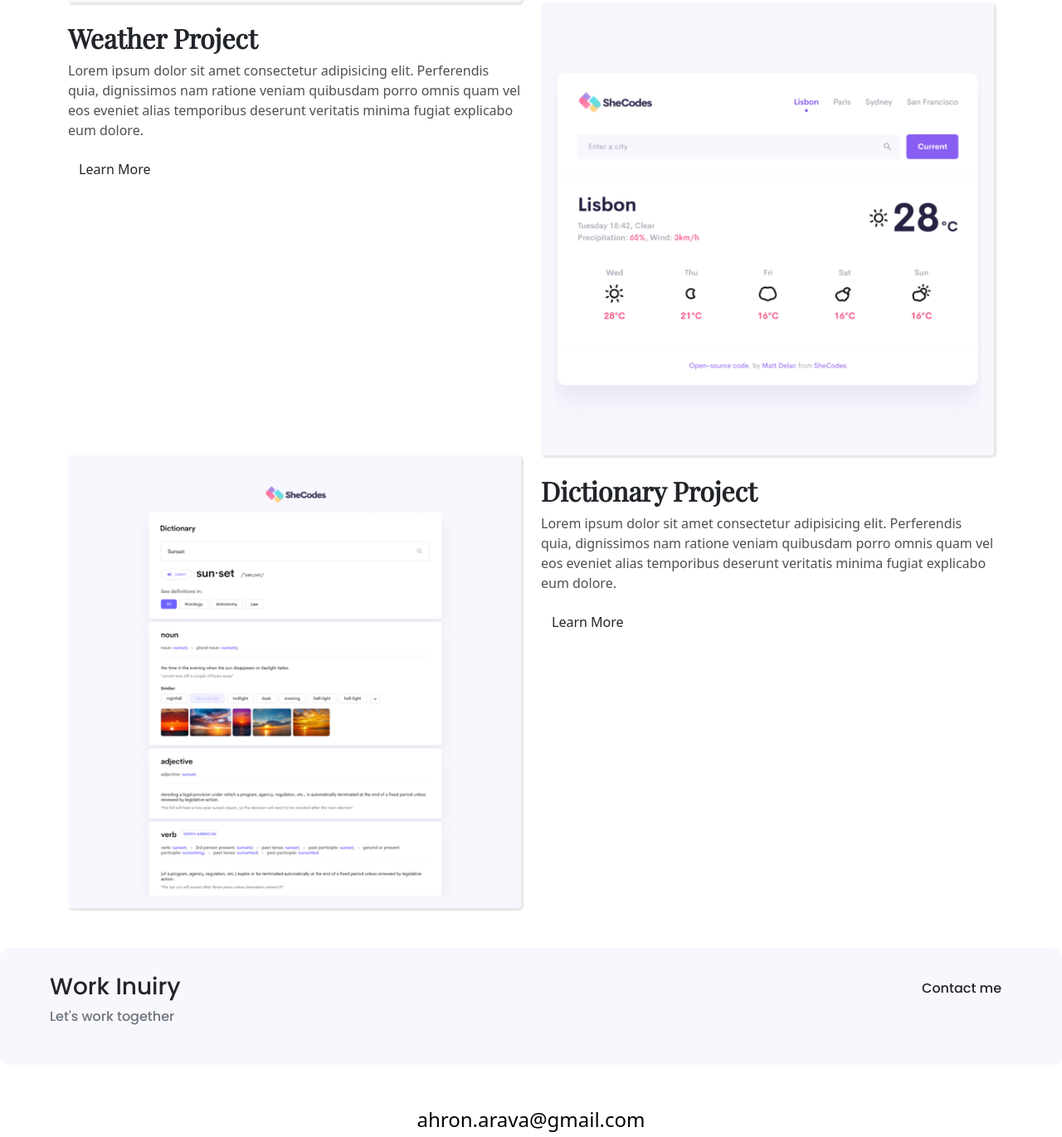
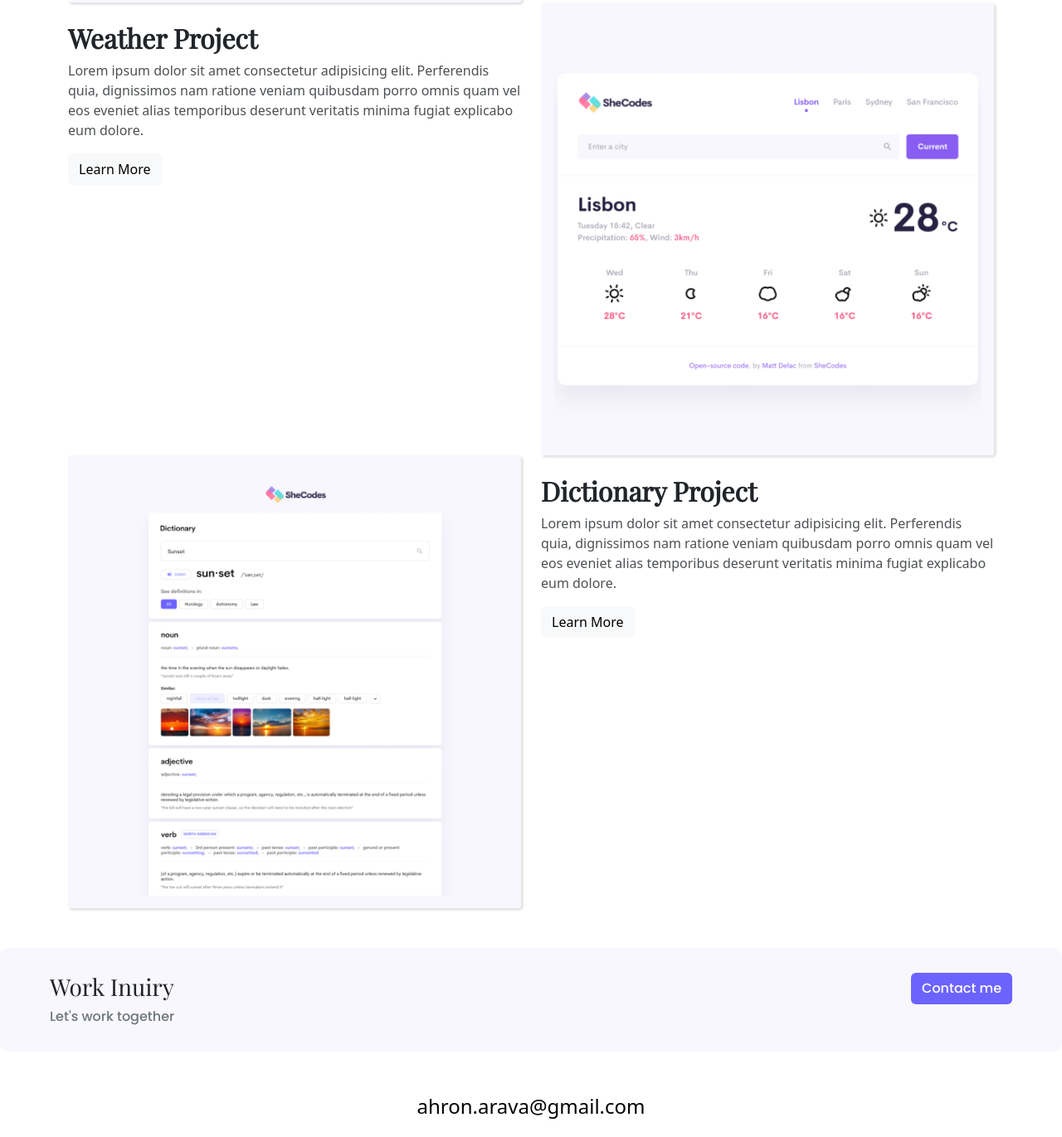
Before and after one commit to AravaaK/Protfolio-project, a plain HTML site: page index.html in a window 1280 px wide. Shown: the part 1334-2705 px from the top of the page at 83% size. Drawn offline with nearby package versions, Linux system fonts and the light colour scheme; a web font is replaced by a local one.

Commit message:
Edited btn

```diff
--- a/index.html
+++ b/index.html
@@ -73,13 +73,13 @@
   <p class="md-5" > Lorem ipsum dolor sit amet consectetur adipisicing elit. Perferendis quia, dignissimos nam ratione veniam quibusdam porro omnis quam vel eos eveniet alias temporibus deserunt veritatis minima fugiat explicabo eum dolore.
   </p>
 
-  <a href="#" class="btn btn-branding">Learn More</a>
+  <a href="#" class="btn btn-light">Learn More</a>
    </div>
 <div class="col-md-6">
   <h2 class="weather-heading pt-4"> Weather Project</h2>
   <p class="md-5 "> Lorem ipsum dolor sit amet consectetur adipisicing elit. Perferendis quia, dignissimos nam ratione veniam quibusdam porro omnis quam vel eos eveniet alias temporibus deserunt veritatis minima fugiat explicabo eum dolore.
   </p>
-  <a href="#" class="btn btn-branding">Learn More</a>
+  <a href="#" class="btn btn-light">Learn More</a>
 </div>
 <div class="col-6 d-none d-md-block">
    <img class="img-fluid" src="src/img/weather.png" alt="weather app image"/>
@@ -91,7 +91,8 @@
   <h2 class="dictionary-heading pt-4"> Dictionary Project</h2>
   <p class="md-5"> Lorem ipsum dolor sit amet consectetur adipisicing elit. Perferendis quia, dignissimos nam ratione veniam quibusdam porro omnis quam vel eos eveniet alias temporibus deserunt veritatis minima fugiat explicabo eum dolore.
   </p>
-  <a href="#" class="btn btn-branding">Learn More</a>
+  <a href="#" class="btn btn-light">Learn More</a>
+
 </div>
 </div>
 </div>
--- a/src/styles.css
+++ b/src/styles.css
@@ -62,6 +62,18 @@ footer .contact-box {
   padding: 30px 60px;
   border-radius: 10px;
   font-family: var(--secondary-font-family);
+}
+
+footer .contact-box p {
+  margin: 0 auto;
+}
+
+footer .btn-branding {
+  background-color: #6c63ff;
+  color: white;
+}
+footer .btn-light :hover {
+  background-color: var(--backgroung-primary-color);
 }
 
 @media (max-width: 420px) {
@@ -129,6 +141,11 @@ img {
 .content-container h2 {
   font-size: 18px;
   font-family: var(--secondary-font-family);
+}
+
+h3 {
+  font-size: 48px;
+  font-family: var(--primary-font-family);
 }
 .content-container img {
   border: none;
```
